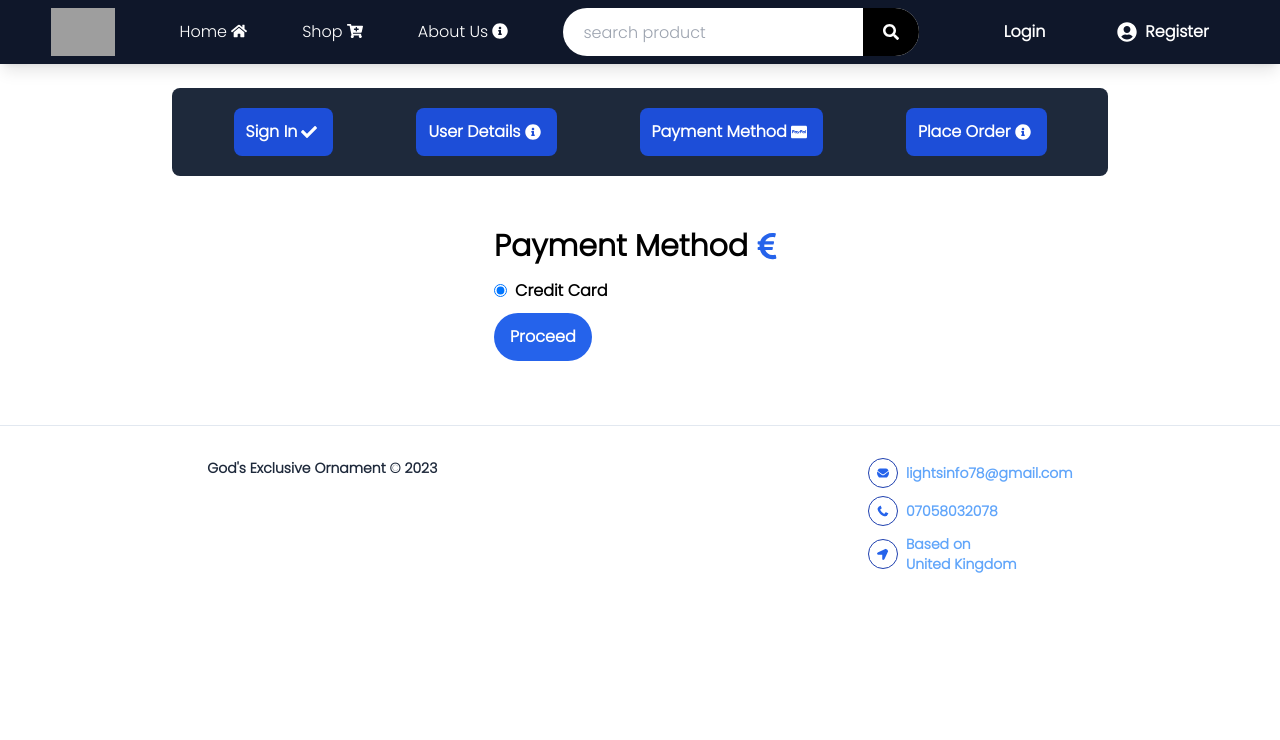
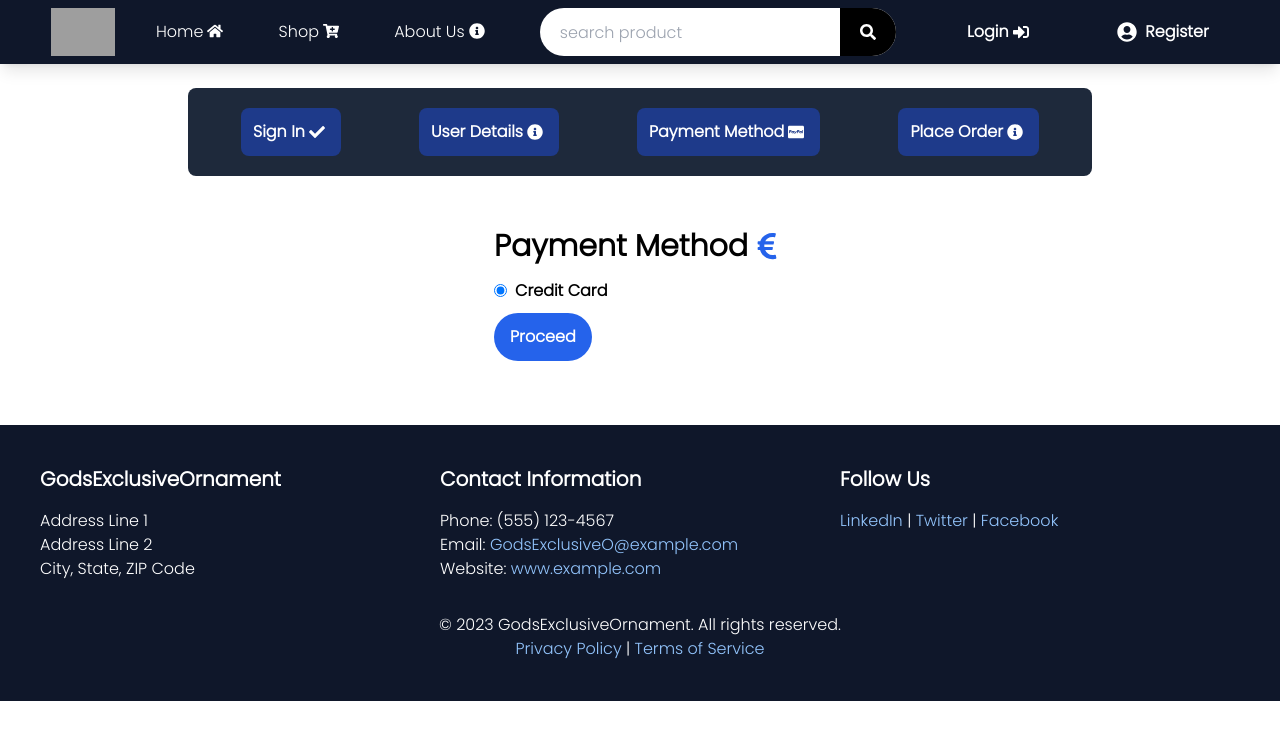
Before and after one commit to LightUniversal/geo, a React (Create React App) app in the folder frontend/: page /payment in a window 1280 px wide. Shown: the top 740 px of the page. Built offline with nearby package versions, Linux system fonts and the light colour scheme; grey boxes are pictures that could not be loaded.

Commit message:
made new changes

```diff
--- a/frontend/src/Components/Footer.js
+++ b/frontend/src/Components/Footer.js
@@ -3,38 +3,38 @@ import { FaEnvelope, FaLocationArrow, FaPhoneAlt } from "react-icons/fa";
 
 const Footer = () => {
   return (
-    <div className=" footer w-full border-t  text-white border-slate-200 mt-6  mx-auto flex justify-around gap-2 flex-wrap-reverse">
-      <div className="copy font-bold text-slate-800 text-sm py-8">
-        God's Exclusive Ornament &copy; 2023
-      </div>
-      <div className="contactdetails py-8">
-        {/* <h4 className="title text-xl font-bold my-1 border-slate-600 border-b pb-2 px-2 mb-3">
-          God's Exclusive Ornament
-        </h4> */}
-        <div>
-          <a
-            href="mailto:lightsinfo78@gmail.com"
-            className=" flex items-center font-bold text-blue-400 text-sm"
-          >
-            <FaEnvelope className=" mx-2 text-3xl p-2 border text-blue-600 border-blue-800 rounded-full" />
-            lightsinfo78@gmail.com
-          </a>
-          <a
-            href="tel:+2347058032078"
-            className=" flex items-center font-bold text-blue-400 text-sm my-2"
-          >
-            <FaPhoneAlt className=" mx-2 border text-blue-600 border-blue-800 rounded-full p-2 text-3xl" />
-            07058032078
-          </a>
-          <div className="location flex items-center font-bold text-blue-400 text-sm my-2">
-            <FaLocationArrow className=" mx-2 text-3xl text-blue-600 border-blue-800 border rounded-full p-2" />{" "}
-            Based on
-            <br />
-            United Kingdom
-          </div>
+    <footer className="bg-slate-900 text-white py-10 mt-6 px-10">
+      <div className="container mx-auto flex flex-wrap justify-between">
+        <div className="w-full md:w-1/2 lg:w-1/3">
+          <h3 className="text-xl font-bold mb-4">GodsExclusiveOrnament</h3>
+          <p>Address Line 1</p>
+          <p>Address Line 2</p>
+          <p>City, State, ZIP Code</p>
+        </div>
+        <div className="w-full md:w-1/2 lg:w-1/3 mt-6 md:mt-0">
+          <h3 className="text-xl font-bold mb-4">Contact Information</h3>
+          <p>Phone: (555) 123-4567</p>
+          <p>Email: <a href="mailto:info@example.com" className="text-blue-300">GodsExclusiveO@example.com</a></p>
+          <p>Website: <a href="http://www.example.com" target="_blank" rel="noopener noreferrer" className="text-blue-300">www.example.com</a></p>
+        </div>
+        <div className="w-full lg:w-1/3 mt-6 lg:mt-0">
+          <h3 className="text-xl font-bold mb-4">Follow Us</h3>
+          <p>
+            <a href="https://www.linkedin.com/" target="_blank" rel="noopener noreferrer" className="text-blue-300">LinkedIn</a>
+            {' | '}
+            <a href="https://twitter.com/" target="_blank" rel="noopener noreferrer" className="text-blue-300">Twitter</a>
+            {' | '}
+            <a href="https://www.facebook.com/" target="_blank" rel="noopener noreferrer" className="text-blue-300">Facebook</a>
+          </p>
         </div>
       </div>
-    </div>
+      <div className="container mx-auto mt-8">
+        <p className="text-center">&copy; 2023 GodsExclusiveOrnament. All rights reserved.</p>
+        <p className="text-center">
+          <a href="#" className="text-blue-300">Privacy Policy</a> | <a href="#" className="text-blue-300">Terms of Service</a>
+        </p>
+      </div>
+    </footer>
   );
 };
 
--- a/frontend/src/Components/Header.js
+++ b/frontend/src/Components/Header.js
@@ -19,9 +19,6 @@ import { toast } from "react-toastify";
 import { logout } from "../slices/authSlice";
 import { useNavigate } from "react-router-dom";
 
-
-
-
 const Header = () => {
   const navLink = useRef();
   const navLinks = document.querySelector(".nav-links");
@@ -30,7 +27,6 @@ const Header = () => {
   };
 
   const { accountinfo } = useSelector((state) => state.auth);
-
 
   const dispatch = useDispatch();
   const navigate = useNavigate();
@@ -43,14 +39,12 @@ const Header = () => {
       dispatch(logout());
       // navigate('/login');
       toast.success("You are logged out");
-    } catch(err) {
+    } catch (err) {
       console.log(err);
     }
   };
 
   return (
-
-
     <div>
       <header className="bg-slate-900 shadow-lg text-white py-2">
         <nav className="flex justify-between items-center w-[92%]  mx-auto">
@@ -67,7 +61,11 @@ const Header = () => {
           >
             <ul className="flex md:flex-row flex-col md:items-center md:gap-[4vw] gap-8">
               <li>
-                <Link to={"/"} className="hover:text-gray-500 flex items-center" href="#">
+                <Link
+                  to={"/"}
+                  className="hover:text-gray-500 flex items-center"
+                  href="#"
+                >
                   Home <FaHome className="mx-1 mb-0.5" />
                 </Link>
               </li>
@@ -82,8 +80,11 @@ const Header = () => {
                 </a>
               </li>
               <li className="relative search">
-                <button type="submit" className="absolute right-0 top-0 bg-black rounded-r-full h-12 px-5">
-                  <FaSearch className=" text-white"  />
+                <button
+                  type="submit"
+                  className="absolute right-0 top-0 bg-black rounded-r-full h-12 px-5"
+                >
+                  <FaSearch className=" text-white" />
                 </button>
                 <input
                   type="search"
@@ -93,20 +94,50 @@ const Header = () => {
                   placeholder="search product"
                 />
               </li>
+              {accountinfo ? (
+                <div className=" flex items-center justify-between flex-wrap">
+                  <li className="">
+                    <Link
+                      to={"/cart"}
+                      className="text-lg relative font-bold text-white flex items-center"
+                    >
+                      <small className=" px-2 text-sm py-0.5 left-6 rounded-full -top-3 z-10 absolute bg-blue-800 text-white">
+                        2
+                      </small>
+                      <FaCartPlus className="mx-3  relative -top-0.5" /> Cart
+                    </Link>
+                  </li>
+                  <li>
+                    <button
+                      onClick={logoutHandler}
+                      className=" flex items-center font-bold text-white px-5 py-3 rounded-md"
+                    >
+                      Logout{" "}
+                      <FaSignOutAlt className=" mx-1 relative -top-0.0  align-middle" />
+                    </button>
+                  </li>
+                </div>
+              ) : (
+                <li>
+                  <Link
+                    to={"/login"}
+                    className=" flex items-center font-bold text-white px-5 py-3 rounded-md"
+                  >
+                    Login <FaSignInAlt className="ml-1" />
+                  </Link>
+                </li>
+              )}
             </ul>
           </div>
 
           {accountinfo ? (
-              <div className="flex justify-content-center  items-center  gap-6">
-                <Link to={"/cart"} className="text-xl relative font-bold text-green-900 flex items-center">
-                <small className=" px-2 text-sm py-0.5 left-6 rounded-full -top-3 z-10 absolute bg-green-600 text-white">2</small>
-                <FaCartPlus className="mx-2 text-2xl relative -top-0.5" /> Cart
-              </Link>
-              <button onClick={logoutHandler} className=" flex items-center font-bold text-red-600 px-5 py-3 rounded-md">
-               Logout <FaSignOutAlt className=" mx-1 relative -top-0.0 text-2xl align-middle" />
-              </button>
-              <Link to={"/register"} className=" flex items-center font-bold text-green-800 px-5 py-3 rounded-md">
-                <FaUserCircle className=" mx-1 relative -top-0.5 text-2xl align-middle" />{accountinfo.email}
+            <div className="flex justify-around items-center  gap-1">
+              <Link
+                to={"/register"}
+                className=" flex items-center font-bold text-white px-5 py-3 rounded-md"
+              >
+                <FaUserCircle className=" mx-1 relative -top-0.5 text-2xl align-middle" />
+                {accountinfo.email.slice(0, `${accountinfo.email.indexOf("@")}`) + " ..."}
               </Link>
               <FaBars
                 onClick={onToggleMenu}
@@ -114,13 +145,14 @@ const Header = () => {
                 className="text-2xl cursor-pointer md:hidden"
               />
             </div>
-            ): (
+          ) : (
             <div className="flex items-center gap-6">
-              <Link to={"/login"} className=" flex items-center font-bold text-white px-5 py-3 rounded-md">
-               Login
-              </Link>
-              <Link to={"/register"} className=" flex items-center font-bold text-white px-5 py-3 rounded-md">
-                <FaUserCircle className=" mx-2 relative  text-xl align-middle" />Register
+              <Link
+                to={"/register"}
+                className=" flex items-center font-bold text-white px-5 py-3 rounded-md"
+              >
+                <FaUserCircle className=" mx-2 relative  text-xl align-middle" />
+                Register
               </Link>
               <FaBars
                 onClick={onToggleMenu}
@@ -129,9 +161,6 @@ const Header = () => {
               />
             </div>
           )}
-
-
-
         </nav>
       </header>
     </div>
--- a/frontend/src/Screen/CartScreen.js
+++ b/frontend/src/Screen/CartScreen.js
@@ -40,10 +40,10 @@ const CartScreen = () => {
         </strong>
       ) : (
         <div className="cartsection w-full md:w-3/4 mx-auto mt-3 px-3">
-          <h3 className=" flex items-center  font-bold my-2 text-2xl text-center border-b py-3">
+          {/* <h3 className=" flex items-center  font-bold my-2 text-2xl text-center border-b py-3">
             Shopping Details
             <FaInfoCircle className="mx-2 mb-0.5 text-green-600" />
-          </h3>
+          </h3> */}
           <div className="flex flex-wrap justify-around">
             <div className="items py-5 px-3 ">
               {cartItems.map((item) => (
--- a/frontend/src/Screen/CheckOutScreen.js
+++ b/frontend/src/Screen/CheckOutScreen.js
@@ -4,23 +4,23 @@ import { FaCcPaypal, FaCheck, FaInfoCircle, FaPaypal } from "react-icons/fa";
 const CheckOutScreen = () => {
   return (
     <div>
-      <div className="top flex justify-around text-white items-center bg-slate-800 p-5 rounded-lg">
-        <div className="userinfo bg-blue-700 rounded-lg p-3 mx-2">
+      <div className="top flex justify-around flex-wrap gap-3 mx-4 text-white items-center bg-slate-800 p-5 rounded-lg">
+        <div className="userinfo bg-blue-900 rounded-lg p-3 mx-2">
           <h4 className=" font-bold flex items-center text-white">
             Sign In <FaCheck className=" mx-1" />
           </h4>
         </div>
-        <div className="details bg-blue-700 rounded-lg p-3 mx-2">
+        <div className="details bg-blue-900 rounded-lg p-3 mx-2">
           <h4 className=" font-bold flex items-center">
             User Details <FaInfoCircle className=" mx-1" />
           </h4>
         </div>
-        <div className="paymentmethod bg-blue-700 rounded-lg p-3 mx-2">
+        <div className="paymentmethod bg-blue-900 rounded-lg p-3 mx-2">
           <h4 className=" font-bold flex items-center">
             Payment Method <FaCcPaypal className=" mx-1" />
           </h4>
         </div>
-        <div className="placeorder bg-blue-700 rounded-lg p-3 mx-2">
+        <div className="placeorder bg-blue-900 rounded-lg p-3 mx-2">
           <h4 className=" font-bold flex items-center">
             Place Order <FaInfoCircle className=" mx-1" />
           </h4>
--- a/frontend/src/Screen/LoginScreen.js
+++ b/frontend/src/Screen/LoginScreen.js
@@ -43,20 +43,20 @@ const LoginScreen = () => {
     <Form onSubmit={submitHandler} className="login w-4/5 md:w-2/4 mx-auto rounded-2xl text-black my-12 py-5 px-6 ">
       <div className="title font-bold border-b py-4 border-slate-200">
         <h3 className=" flex items-center text-3xl">
-          Login <FaUserCircle className=" text-green-700 mx-1" />
+          Login <FaUserCircle className=" text-slate-700 mx-1" />
         </h3>
       </div>
       <div className="email my-3">
-        <label htmlFor="email" className="flex items-center font-bold">Email <FaEnvelope className=" text-green-700 mx-1" /></label>
+        <label htmlFor="email" className="flex items-center font-bold">Email <FaEnvelope className=" text-slate-700 mx-1" /></label>
         <input type="email" value={email} onChange={(e)=> setEmail(e.target.value)} name="email" id="email" placeholder="Enter your email" className=" text-black font-bold border w-full py-3 px-2 rounded-md " />
       </div>
       <div className="password my-8">
-        <label htmlFor="password" className="flex items-center font-bold">Password <FaLock className=" text-green-700 mx-1" /></label>
+        <label htmlFor="password" className="flex items-center font-bold">Password <FaLock className=" text-slate-700 mx-1" /></label>
         <input type="password" value={password} onChange={(e)=> { setPassword(e.target.value)}} name="password" id="password" placeholder="Enter your password" className=" border w-full py-3 px-2 rounded-md   text-black font-bold" />
       </div>
-      <button type="submit" onClick={submitHandler} className="flex bg-green-800 my-5 py-3 px-3 rounded-full text-white items-center font-bold">Login <FaSignInAlt className=" text-green-600 mx-2  " />
+      <button type="submit" onClick={submitHandler} className="flex bg-slate-800 my-5 py-3 px-3 rounded-full text-white items-center font-bold">Login <FaSignInAlt className=" text-slate-200 mx-2  " />
       </button>
-      <Link to={"/register"} className=" text-blue-400 py-3 border-t w-full block">Register a new account</Link>
+      <Link to={"/register"} className=" text-blue-400 py-3 font-bold border-t w-full block">Register a new account</Link>
     </Form>
   );
 };
--- a/frontend/src/Screen/RegisterScreen.js
+++ b/frontend/src/Screen/RegisterScreen.js
@@ -53,27 +53,27 @@ const RegisterScreen = () => {
     <Form onSubmit={submitHandler} className="register w-4/5 md:w-2/4 mx-auto my-12 py-5 px-6 rounded-2xl text-slate-900">
       <div className="title font-bold border-b py-4 border-slate-200">
         <h3 className=" flex items-center text-3xl">
-          Register <FaUserCircle className=" text-green-700 mx-1" />
+          Register <FaUserCircle className=" text-slate-700 mx-1" />
         </h3>
       </div>
       <div className="name my-8">
-        <label htmlFor="name" className="flex items-center font-bold">Name <FaUserAlt className=" text-green-700 mx-1" /></label>
-        <input type="text" name="name" id="name" value={name} onChange={ (e) => setName(e.target.value)} placeholder="Enter your name" className=" border  text-black font-bold w-full py-3 px-2 rounded-lg shadow-sm" />
+        <label htmlFor="name" className="flex items-center font-bold">Name <FaUserAlt className=" text-slate-700 mx-1" /></label>
+        <input type="text" name="name" id="name" value={name} onChange={ (e) => setName(e.target.value)} placeholder="Enter your name" className=" border  text-black font-bold w-full py-3 px-2 rounded-lg " />
       </div>
       <div className="email my-8">
-        <label htmlFor="email" className="flex items-center font-bold">Email <FaEnvelope className=" text-green-700 mx-1" /></label>
-        <input type="email" name="email" id="email" value={email} onChange={(e)=> setEmail(e.target.value)} placeholder="Enter your email" className=" border  text-black font-bold w-full py-3 px-2 rounded-lg shadow-sm" />
+        <label htmlFor="email" className="flex items-center font-bold">Email <FaEnvelope className=" text-slate-700 mx-1" /></label>
+        <input type="email" name="email" id="email" value={email} onChange={(e)=> setEmail(e.target.value)} placeholder="Enter your email" className=" border  text-black font-bold w-full py-3 px-2 rounded-lg " />
       </div>
       <div className="password my-8">
-        <label htmlFor="password" className="flex items-center font-bold">Password <FaLock className=" text-green-700 mx-1" /></label>
-        <input type="password" name="password" value={password} onChange={(e)=> setPassword(e.target.value)} id="password" placeholder="Enter your password" className=" border  text-black font-bold w-full py-3 px-2 rounded-lg shadow-sm" />
+        <label htmlFor="password" className="flex items-center font-bold">Password <FaLock className=" text-slate-700 mx-1" /></label>
+        <input type="password" name="password" value={password} onChange={(e)=> setPassword(e.target.value)} id="password" placeholder="Enter your password" className=" border  text-black font-bold w-full py-3 px-2 rounded-lg " />
       </div>
       <div className="cpassword my-8">
-        <label htmlFor="cpassword" className="flex items-center font-bold">Confirm Password <FaLock className=" text-green-700 mx-1" /></label>
-        <input type="password" name="cpassword" value={cpassword} onChange={(e)=> setCPassword(e.target.value)} id="cpassword" placeholder="Confirm your password" className=" border  text-black font-bold w-full py-3 px-2 rounded-lg shadow-sm" />
+        <label htmlFor="cpassword" className="flex items-center font-bold">Confirm Password <FaLock className=" text-slate-700 mx-1" /></label>
+        <input type="password" name="cpassword" value={cpassword} onChange={(e)=> setCPassword(e.target.value)} id="cpassword" placeholder="Confirm your password" className=" border  text-black font-bold w-full py-3 px-2 rounded-lg " />
       </div>
-      <button type="submit" onClick={submitHandler} className="flex bg-green-900 my-5 py-3 px-3 rounded-full text-white items-center font-bold">Register <FaUserCircle className=" text-green-400 mx-2  " /></button>
-      <Link to={"/login"} className=" text-blue-400 border-t border-slate-700 py-2 w-full block">Already have an account? Login</Link>
+      <button type="submit" onClick={submitHandler} className="flex bg-slate-900 my-5 py-3 px-3 rounded-full text-white items-center font-bold">Register <FaUserCircle className=" text-slate-400 mx-2  " /></button>
+      <Link to={"/login"} className=" text-blue-400 border-t font-bold border-slate-700 py-2 w-full block">Already have an account? Login</Link>
     </Form>
   );
 };
```
Also changed, not shown: frontend/src/Screen/PlaceOrderScreen.js (+4 -4 lines), frontend/src/Screen/ProductScreen.js (+4 -4 lines). Lines whose indentation alone changed are shown as unchanged.
